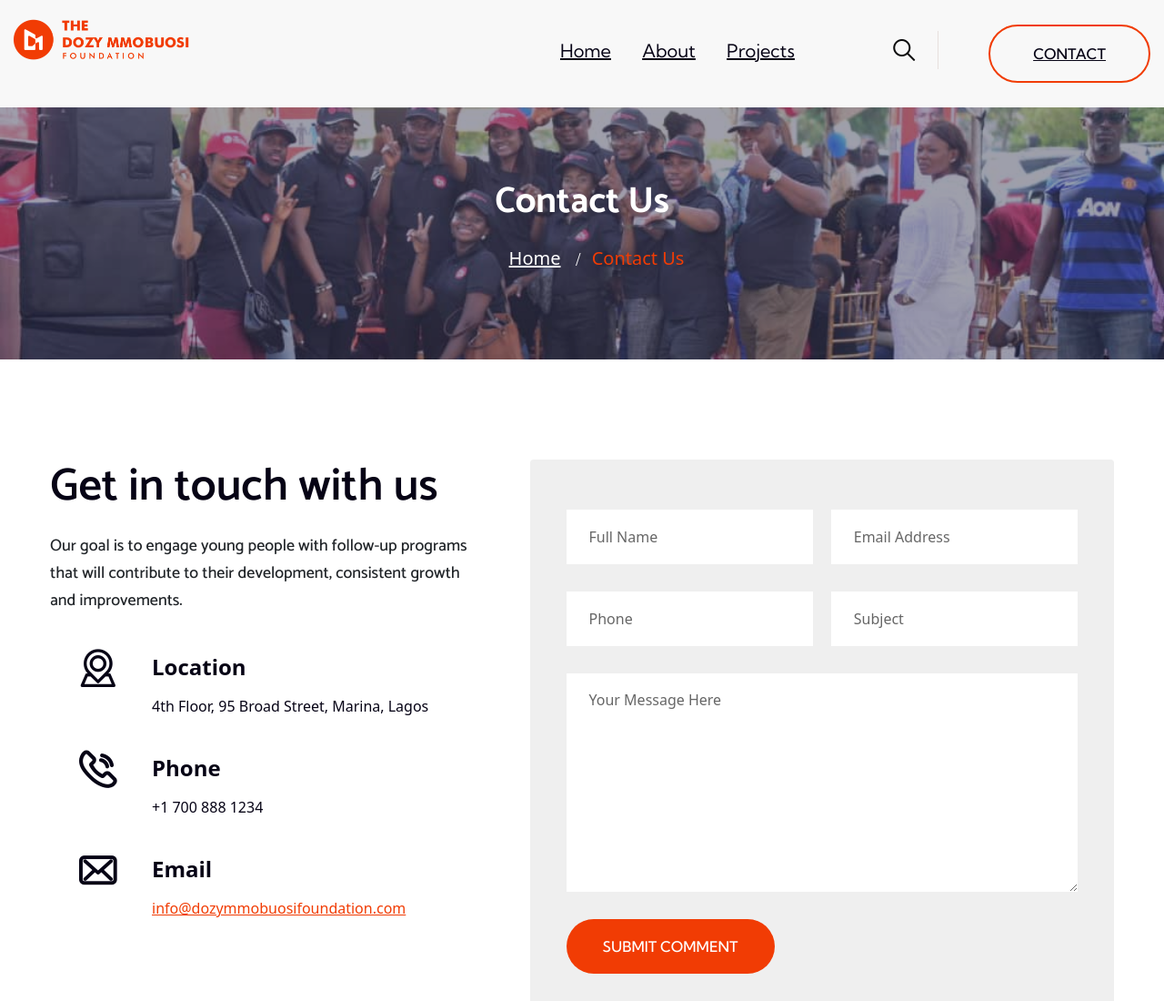
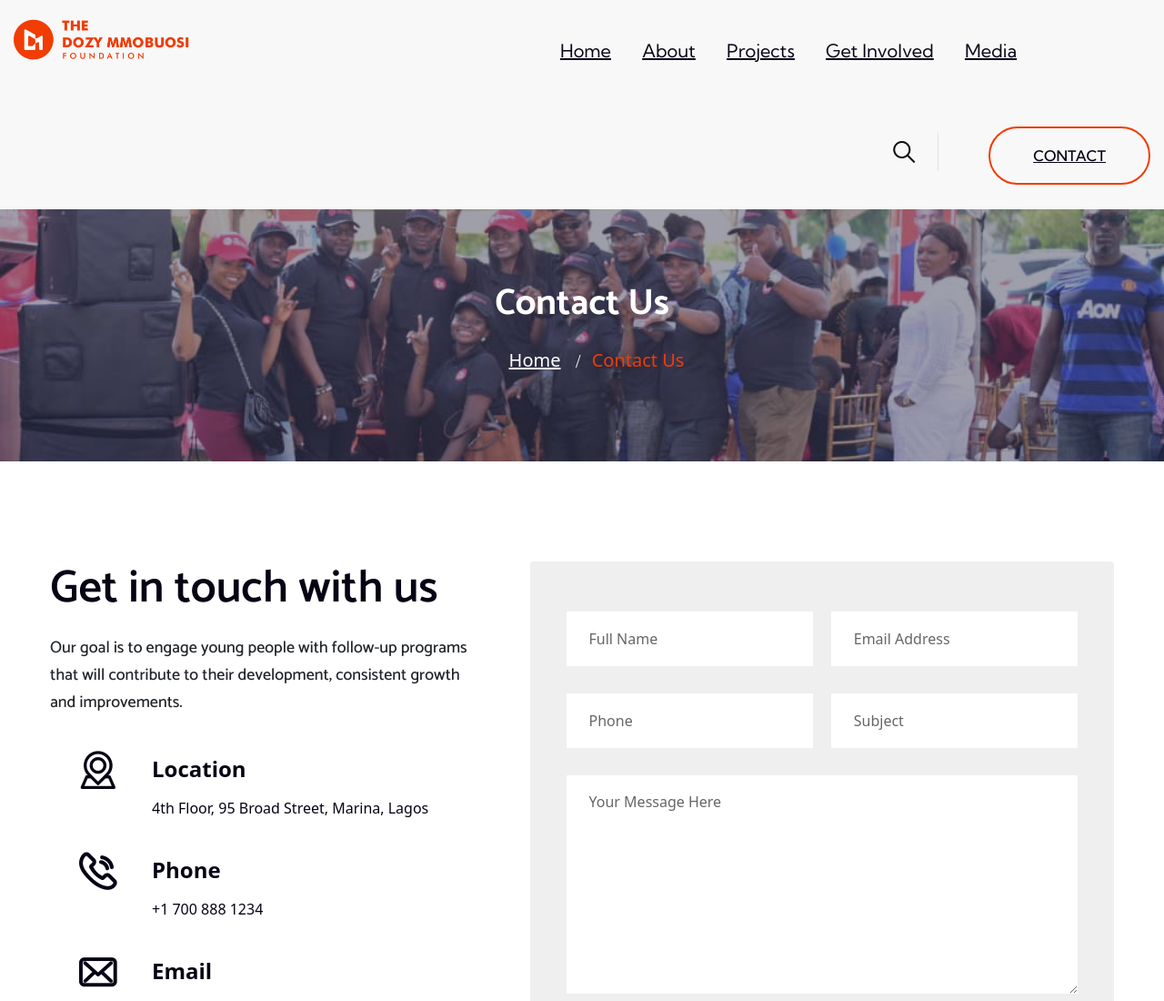
Before and after one commit to ahuagodwin/dozy-foundation, a website with bundled scripts: page contact.html in a window 1280 px wide. Shown: the top 1100 px of the page at 91% size. Built offline with nearby package versions, Linux system fonts and the light colour scheme; a web font is replaced by a local one.

Commit message:
contact page updated

```diff
--- a/contact.html
+++ b/contact.html
@@ -91,7 +91,8 @@
 											<!-- <li><a href="project-detail.html">Projects Detail</a></li> -->
 										</ul>
 									</li>
-
+									<li><a href="get-involved.html">Get Involved</a></li>
+									<li><a href="#">Media</a></li>
 								</ul>
 							</div>
 						</nav>
```
